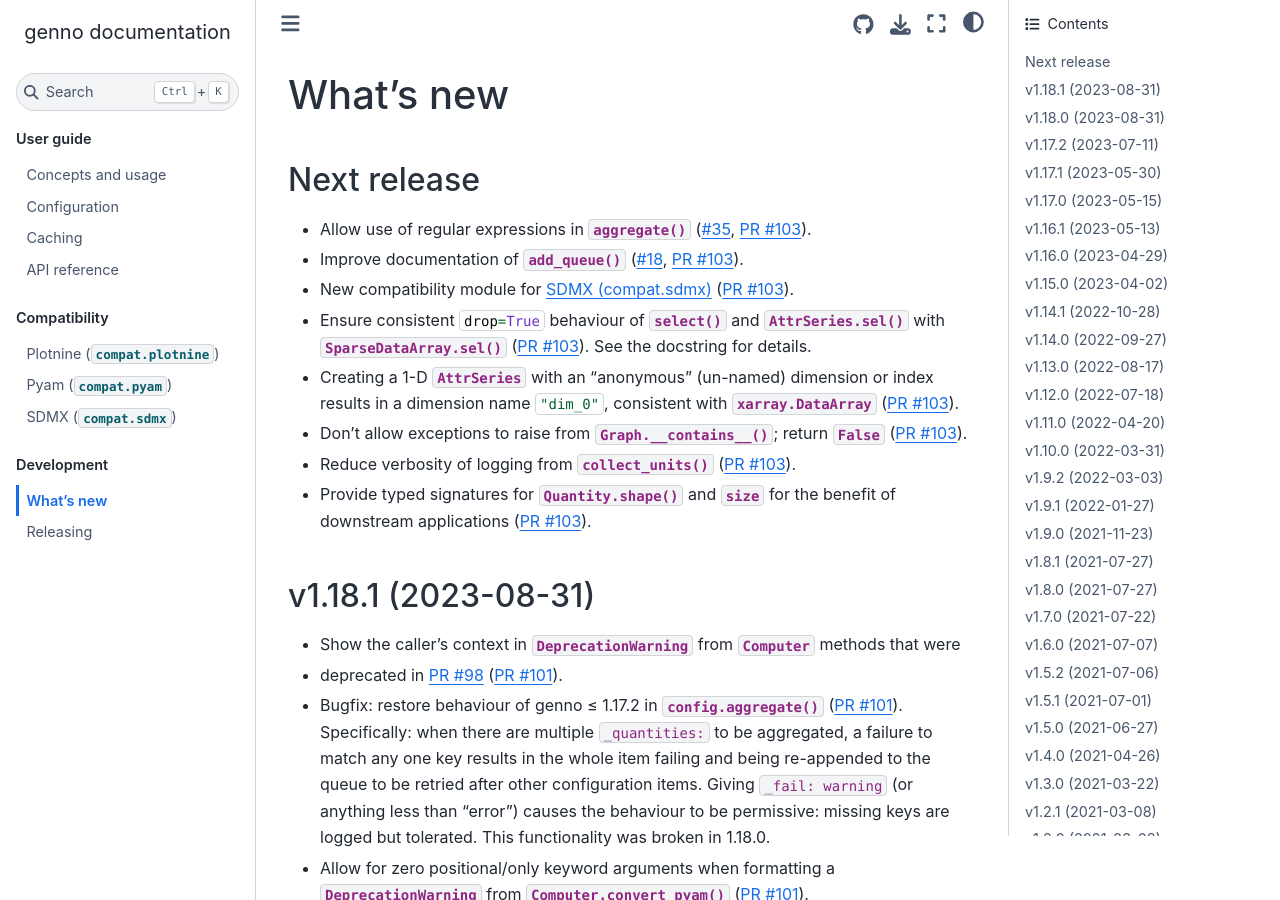
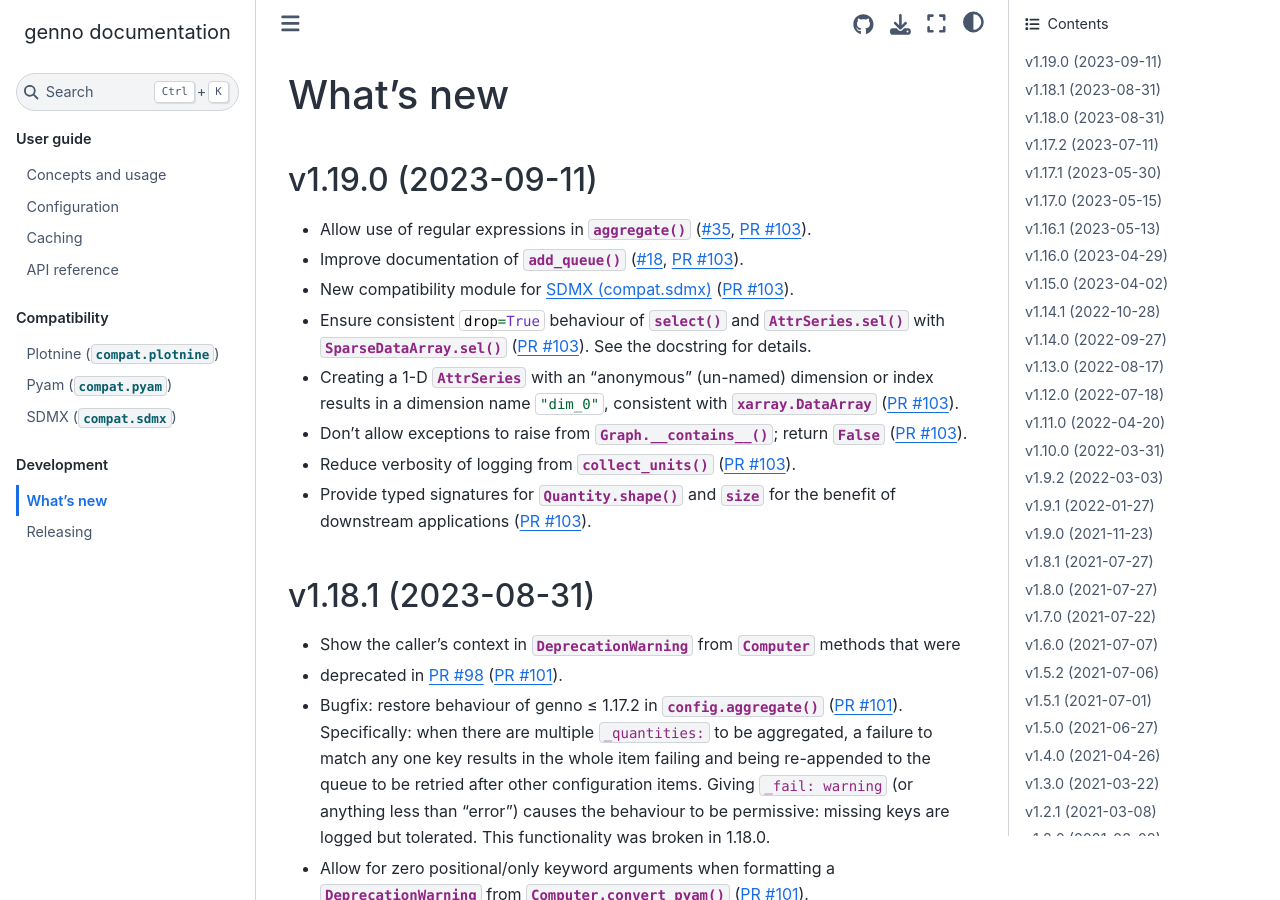
Before and after one commit to khaeru/genno, a Sphinx documentation site: the page built from doc/whatsnew.rst, in a window 1280 px wide and 900 px high. Built offline with Sphinx 7.4.7 and the Sphinx Book theme 1.1.4, drawn with Linux system fonts in a browser that asks for light colours.

Commit message:
Mark v1.19.0 in doc/whatsnew

```diff
--- a/doc/whatsnew.rst
+++ b/doc/whatsnew.rst
@@ -1,8 +1,11 @@
 What's new
 **********
 
-Next release
-============
+.. Next release
+.. ============
+
+v1.19.0 (2023-09-11)
+====================
 
 - Allow use of regular expressions in :func:`~.computations.aggregate` (:issue:`35`, :pull:`103`).
 - Improve documentation of :meth:`.add_queue` (:issue:`18`, :pull:`103`).
```
